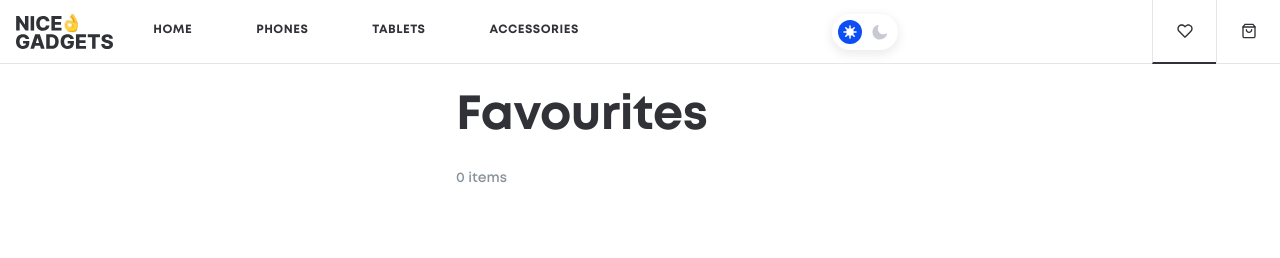
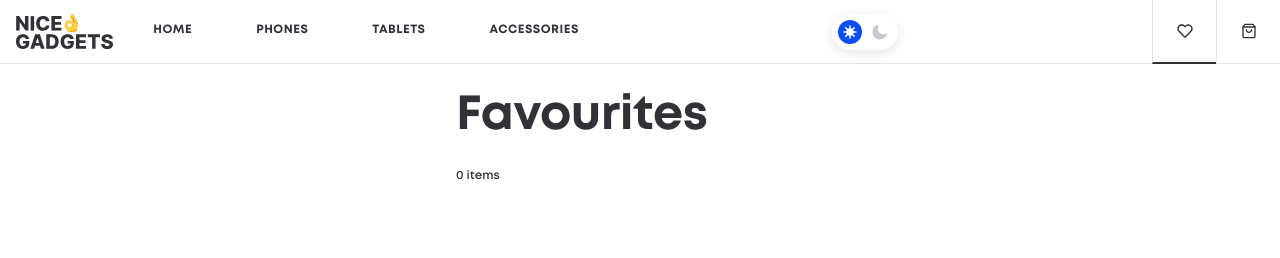
Before and after one commit to FSJAN25-team2/Product_catalog_Galera_team, a React (Vite) app: page /#/favourites in a window 1280 px wide. Shown: the top 258 px of the page. Built offline with nearby package versions, Linux system fonts and the light colour scheme.

Commit message:
refactor

```diff
--- a/src/pages/FavouritesPage/FavouritesPage.scss
+++ b/src/pages/FavouritesPage/FavouritesPage.scss
@@ -15,10 +15,6 @@
   &__count {
     grid-column: span 4;
     margin-bottom: 16px;
-    font-weight: $text-weight-semibold;
-    line-height: 21px;
-    font-size: 14px;
-    color: var(--secondary-grey-color);
 
     @include on-tablet-small {
       grid-column: span 6;
--- a/src/pages/FavouritesPage/FavouritesPage.tsx
+++ b/src/pages/FavouritesPage/FavouritesPage.tsx
@@ -1,7 +1,7 @@
 import { ProductCard } from "../../design/organisms/ProductCard/ProductCard";
 import { useAppSelector } from "../../store/hooks"
 import { H1 } from "../../design/atoms/Typography/H1/H1";
-import { P } from "../../design/atoms/Typography/P/P";
+import { P_Small } from "../../design/atoms/Typography/P_Small/P_Small";
 import "./FavouritesPage.scss";
 
 export const FavouritesPage = () => {
@@ -10,7 +10,7 @@ export const FavouritesPage = () => {
   return (
     <div className="favourites-page container-margin">
       <H1 className="favourites-page__title">Favourites</H1>
-      <P className="favourites-page__count">{favourites.length} items</P>
+      <P_Small className="favourites-page__count">{favourites.length} items</P_Small>
       <div className="global-container">
         {favourites.map(fav => {
           return (
```
